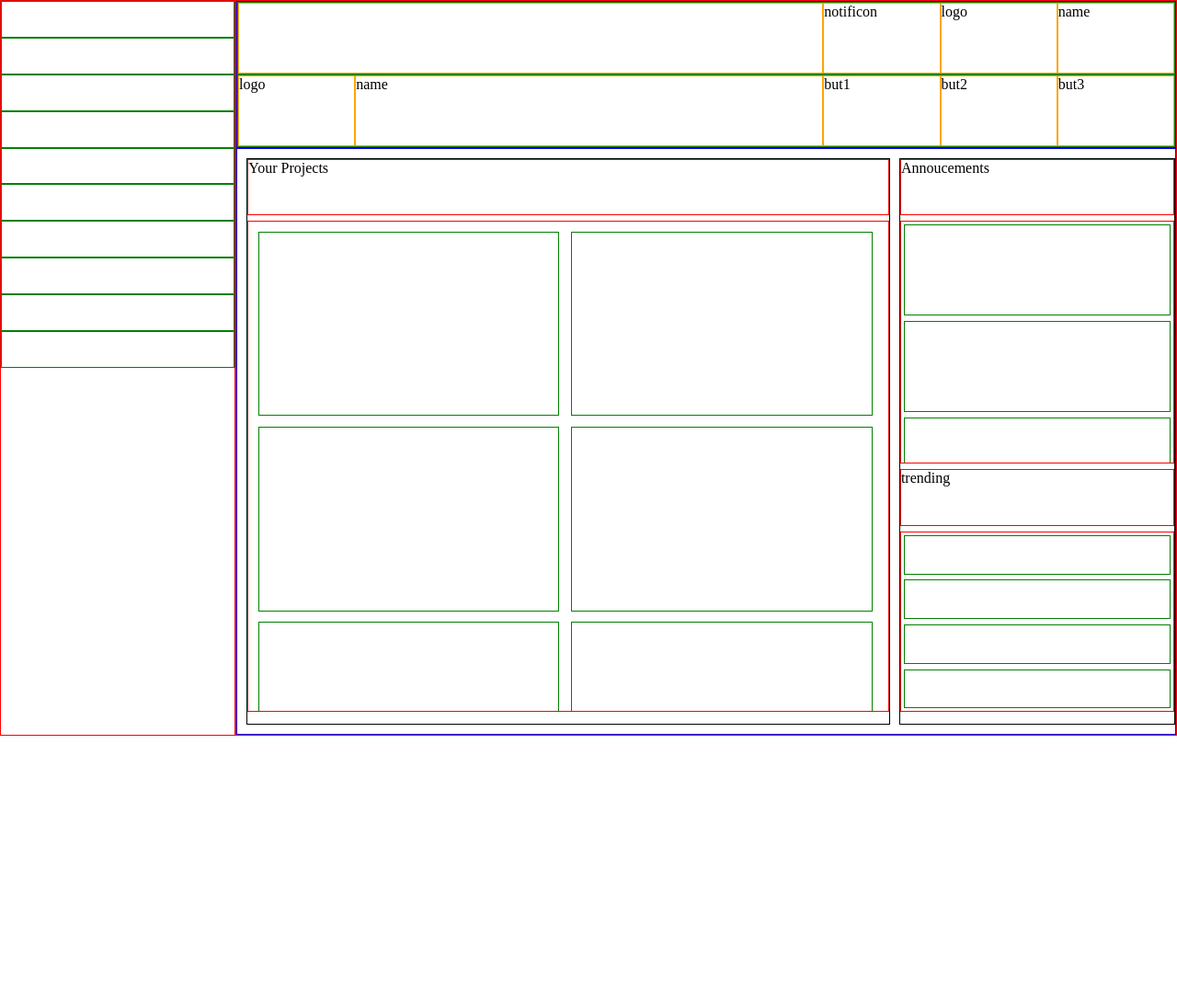
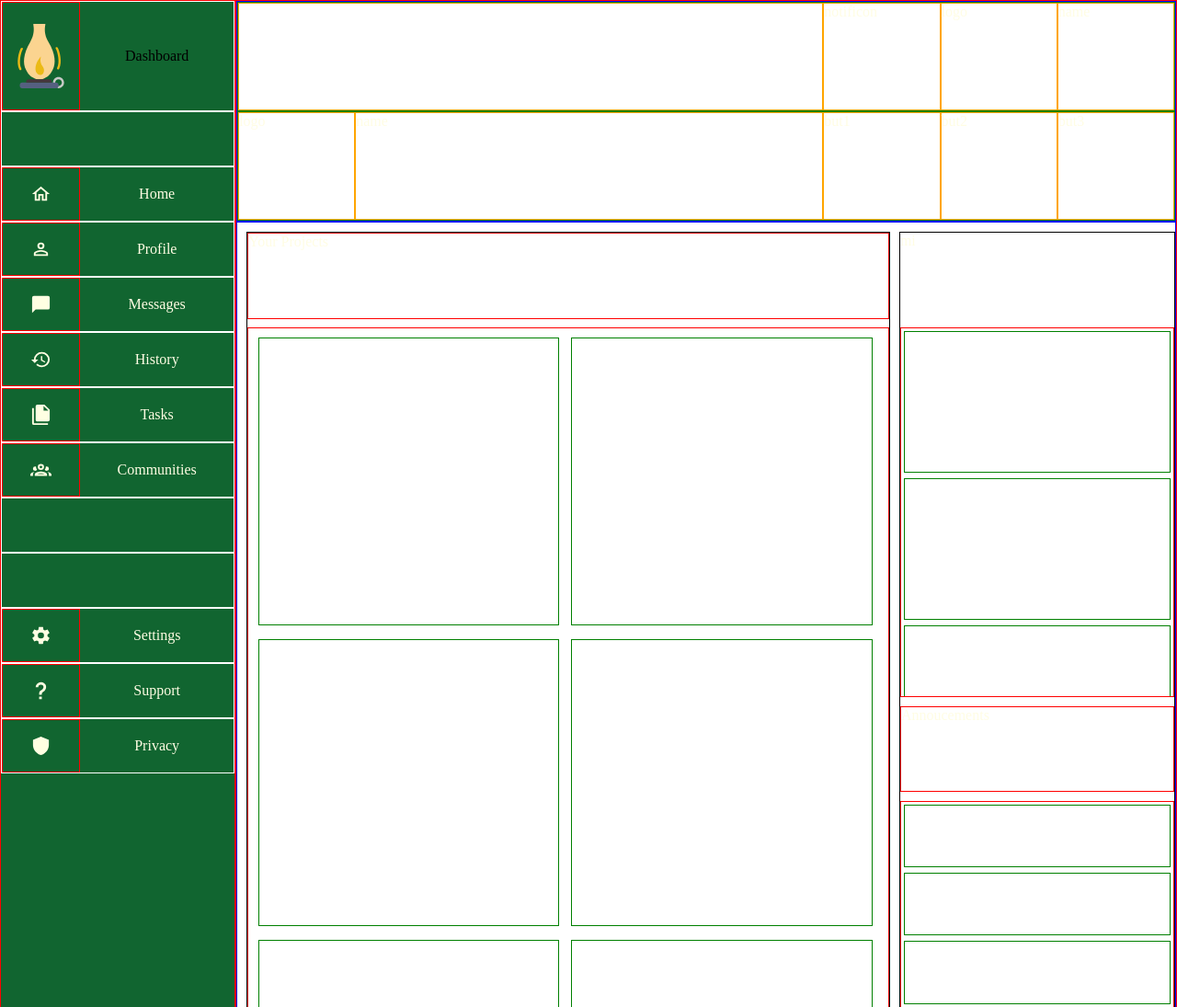
Before and after one commit to fasfous92/dashboard, a plain HTML site: page index.html in a window 1280 px wide. Shown: the top 1095 px of the page at 92% size. Before the commit the page ends 800 px from the top, so only its background shows below. Drawn offline with Linux system fonts and the light colour scheme.

Commit message:
fixe the left menue
I worked on fixing the left menue bar.
I added the icons and made them clickable

```diff
--- a/index.html
+++ b/index.html
@@ -9,17 +9,116 @@
 <body>
     <div class="dashboard">
         <div class="vertical menu">
+            <div style="display: flex;">
+                    <div class="icon">
+                        <a href="">
+                            <img src="icons/lamp-svgrepo-com.svg" style="height: 60%; filter: none;" >
+                        </a>
+                    </div>
+                    <div class="texticon">
+                        <a href="">
+                            <p  style="color: black;">Dashboard</p>
+                        </a>
+                    </div>
+
+            </div>
+            <div></div>
+                <div style="display: flex;">
+                    <div class="icon">
+                        <a href=""><img src="icons/home-outline.svg" alt=""></a>
+                    </div>
+                    <div class="texticon">
+                        <a href="">
+                            <p>Home</p>
+                        </a>
+                    </div>
+                </div>
+
+                <div style="display: flex;">
+                    <div class="icon">
+                        <a href=""><img src="icons/account-outline.svg" alt=""></a>
+                    </div>
+                    <div class="texticon">
+                        <a href="">
+                            <p>Profile</p>
+                        </a>
+                    </div>
+                </div>
+                <div style="display: flex;">
+                    <div class="icon">
+                        <a href=""><img src="icons/message.svg" alt=""></a>
+                    </div>
+                    <div class="texticon">
+                        <a href="">
+                            <p>Messages</p>
+                        </a>
+                    </div>
+                </div>
+                <div style="display: flex;">
+                    <div class="icon">
+                        <a href=""><img src="icons/history.svg" alt=""></a>
+                    </div>
+                    <div class="texticon">
+                        <a href="">
+                            <p>History</p>
+                        </a>
+                    </div>
+                </div>
+                <div style="display: flex;">
+                    <div class="icon">
+                        <a href=""><img src="icons/file-multiple.svg" alt=""></a>
+                    </div>
+                    <div class="texticon">
+                        <a href="">
+                            <p>Tasks</p>
+                        </a>
+                    </div>
+                </div>
+                <div style="display: flex;">
+                    <div class="icon">
+                        <a href=""><img src="icons/account-group-outline.svg" alt=""></a>
+                    </div>
+                    <div class="texticon">
+                        <a href="">
+                            <p>Communities</p>
+                        </a>
+                    </div>
+                </div>
             <div></div>
             <div></div>
-            <div></div>
-            <div></div>
-            <div></div>
-            <div></div>
-            <div></div>
-            <div></div>
-            <div></div>
-            <div></div>
-        </div>
+            <div style="display: flex;">
+                <div class="icon">
+                    <a href=""><img src="icons/cog.svg" alt=""></a>
+                </div>
+                <div class="texticon">
+                    <a href="">
+                        <p>Settings</p>
+                    </a>
+                </div>
+            </div>
+            <div style="display: flex;">
+                <div class="icon">
+                    <a href=""><img src="icons/help.svg" alt=""></a>
+                </div>
+                <div class="texticon">
+                    <a href="">
+                        <p>Support</p>
+                    </a>
+                </div>
+            </div>
+            <div style="display: flex;">
+                <div class="icon">
+                    <a href=""><img src="icons/shield.svg" alt=""></a>
+                </div>
+                <div class="texticon">
+                    <a href="">
+                        <p>Privacy</p>
+                    </a>
+                </div>
+            </div>
+            <div style=" padding:3%; display: flex;align-items: end; justify-content: center; grid-row-start: 20 ; grid-row-end:21 ;">
+                <p style="font-size: 10px;">Credits to Sidhom Youssef-2023</p></div>
+            </div>
         <div class="vertical main">
             <div class="head">
                 <div>
@@ -50,7 +149,7 @@
                         <div></div>
                     </div>
                 </div>
-                <div class="right">
+                <div class="right">mi
                     <div>Annoucements</div>
                     <div class="annoucements">
                         <div></div>
--- a/style.css
+++ b/style.css
@@ -1,4 +1,7 @@
 /* the style of the whole page layout*/
+*{
+    color: #FFFDE4;
+}
 *{
     margin: 0;
 }
@@ -154,15 +157,58 @@ html, body {
 /*styling of the menu (on the left side)*/
 .menu{
     display: grid;
-    grid-template: repeat(20,5%)/100%;
+    grid-template: repeat(20,60px)/100%;
+    background: #116530 ;
+    margin: 0;
+
 }
+
+.menu > :first-child {
+    grid-row-start: 1;
+    grid-row-end:3;
+    border: 1px solid white;
+
+}
+
 
 /**to suprimer*/
 .menu > div {
-    border: 1px solid green;
+    border: 1px solid white;
+    padding: 0;
+    margin: 0;
 }
 /************/
 
 
 
 /******************************/
+
+/* Styling of SVG*/
+.icon{
+    flex:1;
+    display: flex;
+    justify-content: center;
+    align-items: center;
+    border: 1px solid red;
+}
+.icon >a >  img  {
+    filter: invert(92%) sepia(16%) saturate(402%) hue-rotate(341deg) brightness(107%) contrast(104%);
+}
+img{
+    height: 40%;
+}
+.texticon  {
+    flex: 2;
+    align-self:center;
+    text-align: center;
+}
+
+a, a >:active{
+    display: flex;
+    height: 100%;
+    justify-content: center;
+    align-items: center;
+    text-decoration: none;
+}
+
+/***********************************/
```
Also changed, not shown: icons/account-group-outline.svg (added), icons/account-outline.svg (added), icons/animal-cow-domestic-svgrepo-com.svg (added), icons/animal-domestic-face-svgrepo-com.svg (added), icons/animal-domestic-frog-svgrepo-com.svg (added), icons/animal-domestic-pet-svgrepo-com.svg (added), icons/bell-badge-outline.svg (added), icons/cog.svg (added), icons/file-multiple.svg (added), icons/help.svg (added), icons/history.svg (added), icons/home-outline.svg (added), icons/lamp-svgrepo-com.svg (added), icons/magnify.svg (added), 2 more files.
